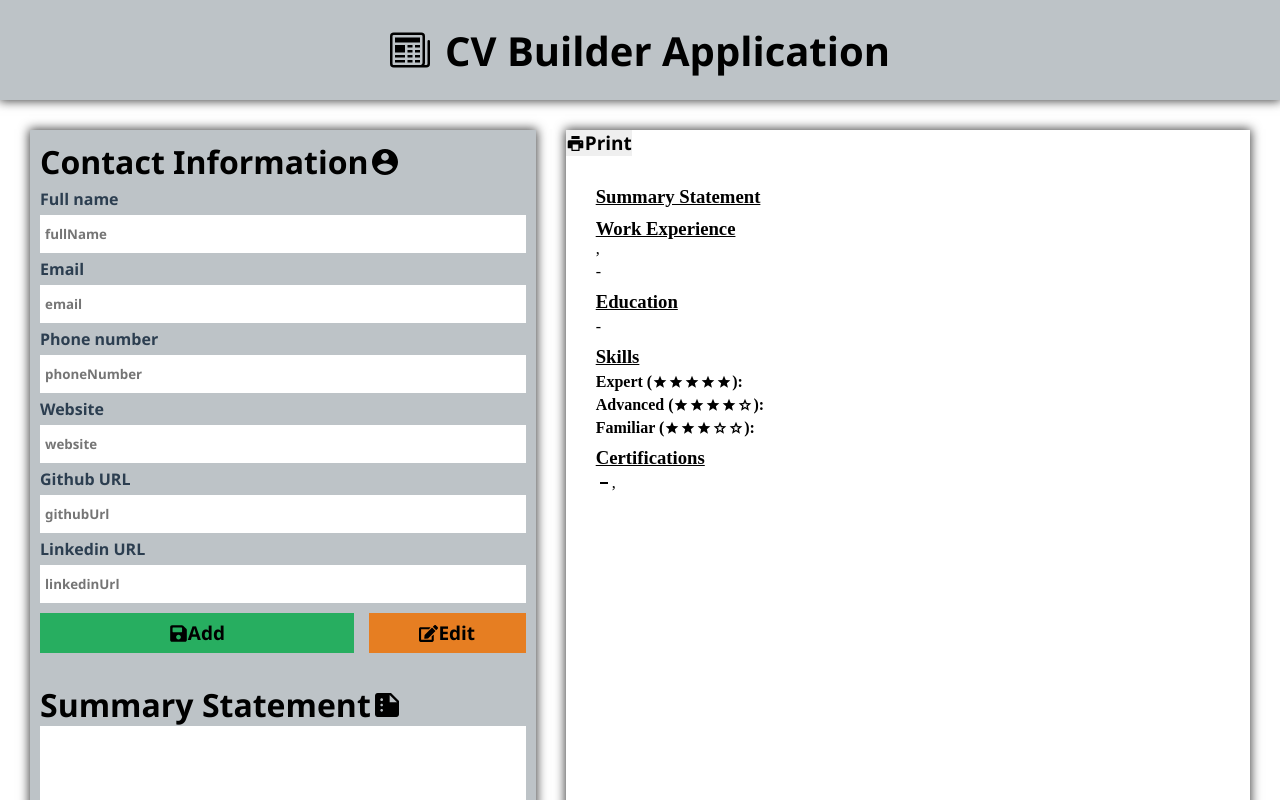
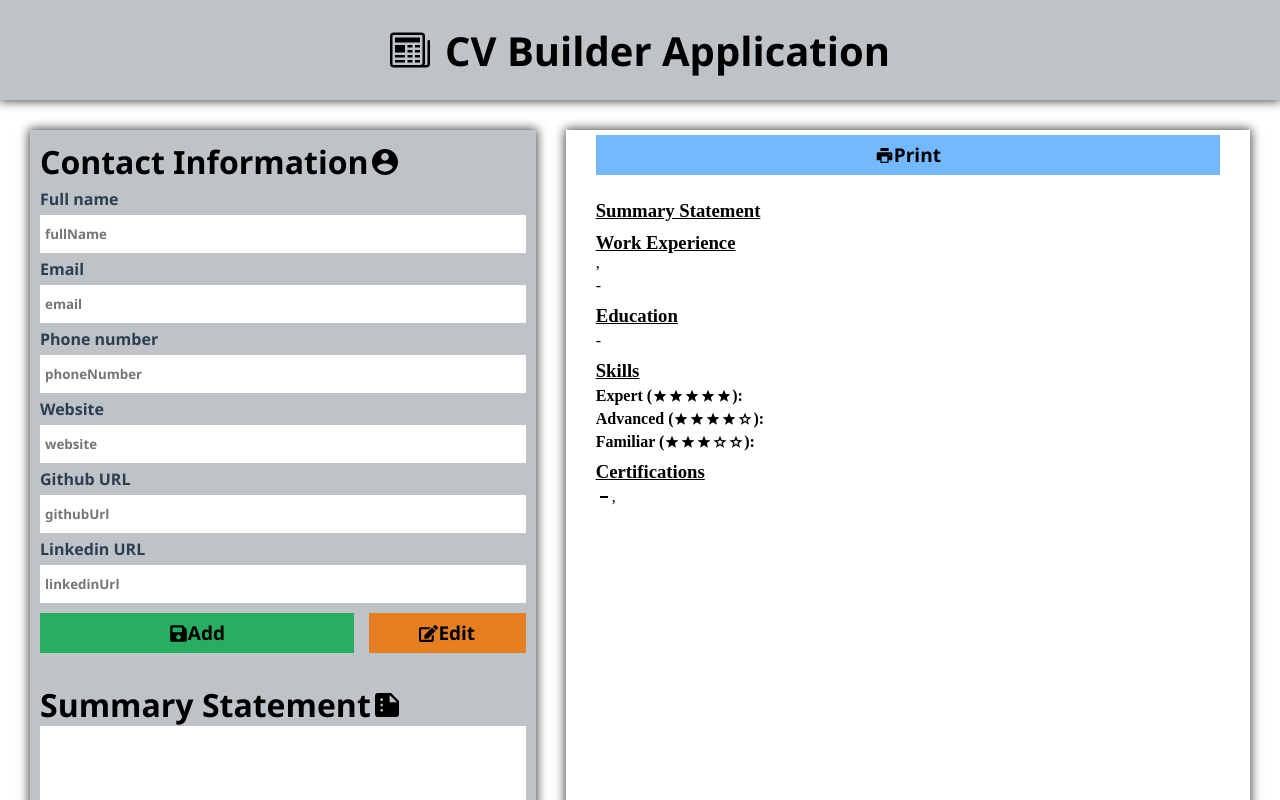
Before and after one commit to IchoubaneMed/cv-project, a React (Create React App) app: page / in a window 1280 px wide. Shown: the top 800 px of the page. Built offline with nearby package versions, Linux system fonts and the light colour scheme.

Commit message:
Added the classes for the print feature inside resume.css file

```diff
--- a/src/styles/resume.css
+++ b/src/styles/resume.css
@@ -1,3 +1,26 @@
+.resume-grid {
+    display: grid;
+    grid-template-rows: 40px 1fr;
+
+}
+
+.resume-print {
+    margin: 0 30px;
+}
+
+.btnPrint {
+    width: 100%;
+    height: 100%;
+    margin-top: 5px;
+    background-color: #74b9ff;
+    transition: all .2s ease-in;
+}
+
+.btnPrint:hover {
+    background-color: #c0392b;
+    color: #ecf0f1;
+}
+
 .resume-container {
     padding: 20px 30px;
 }
```
